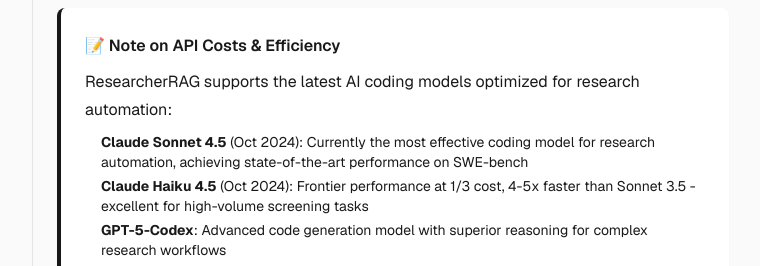
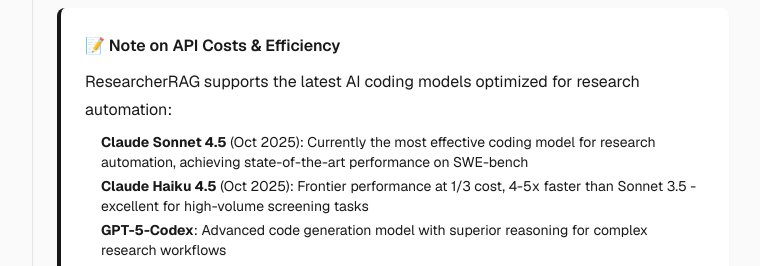
Before and after one commit to HosungYou/ResearcherRAG-helper, a Next.js app in the folder frontend/: page /guide/01-introduction in a window 1280 px wide. Shown: the part 5960-6226 px from the top of the page, without its empty margins (223-983 px from the left). Built offline with nearby package versions, Linux system fonts and the light colour scheme.

Commit message:
Fix Claude model release dates: 2024 -> 2025
- Claude Sonnet 4.5: Released October 2025
- Claude Haiku 4.5: Released October 2025
- Both models released in 2025, not 2024
- Updated introduction guide and about page

```diff
--- a/frontend/app/about/page.tsx
+++ b/frontend/app/about/page.tsx
@@ -197,7 +197,7 @@
                 <div className="border-l-2 border-gray-900 pl-4">
                   <p className="font-semibold text-gray-900 mb-2">Claude Sonnet 4.5</p>
                   <p className="text-sm text-gray-600 mb-2">
-                    Released October 22, 2024 - currently the most effective coding model for research automation.
+                    Released October 2025 - currently the most effective coding model for research automation.
                     Achieves state-of-the-art performance on SWE-bench for complex workflow generation.
                   </p>
                   <p className="text-xs font-mono text-gray-400">Best for automation · Advanced reasoning</p>
--- a/frontend/app/guide/01-introduction/page.tsx
+++ b/frontend/app/guide/01-introduction/page.tsx
@@ -330,8 +330,8 @@
           ResearcherRAG supports the latest AI coding models optimized for research automation:
         </p>
         <ul className="text-sm space-y-1 ml-4 mb-2">
-          <li><strong>Claude Sonnet 4.5</strong> (Oct 2024): Currently the most effective coding model for research automation, achieving state-of-the-art performance on SWE-bench</li>
-          <li><strong>Claude Haiku 4.5</strong> (Oct 2024): Frontier performance at 1/3 cost, 4-5x faster than Sonnet 3.5 - excellent for high-volume screening tasks</li>
+          <li><strong>Claude Sonnet 4.5</strong> (Oct 2025): Currently the most effective coding model for research automation, achieving state-of-the-art performance on SWE-bench</li>
+          <li><strong>Claude Haiku 4.5</strong> (Oct 2025): Frontier performance at 1/3 cost, 4-5x faster than Sonnet 3.5 - excellent for high-volume screening tasks</li>
           <li><strong>GPT-5-Codex</strong>: Advanced code generation model with superior reasoning for complex research workflows</li>
         </ul>
         <p className="mb-0">
```
